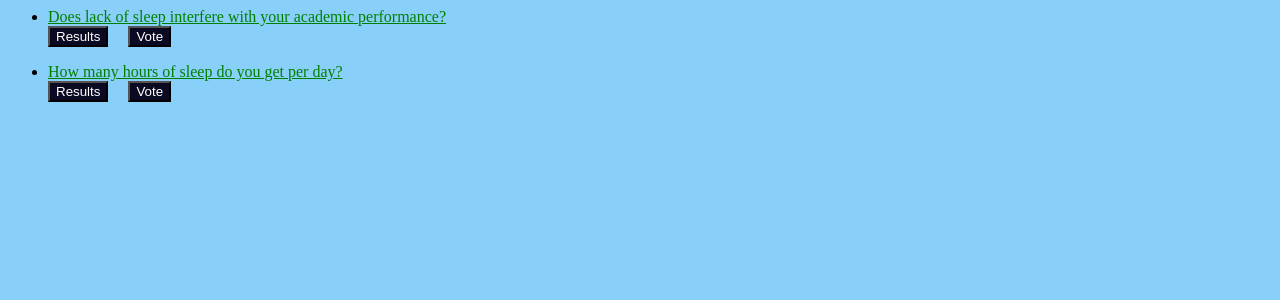
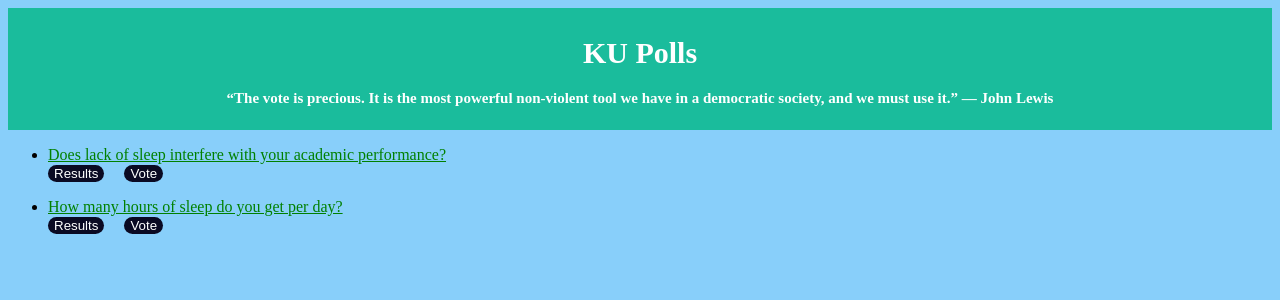
Before and after one commit to Supakrit65/ku-polls, a Django app: page /polls/ in a window 1280 px wide. Shown: the top 300 px of the page. Run offline with Django 4.2, Linux system fonts and the light colour scheme; data comes from the database, SQL or seed files in the repository; both versions use the stored data as it was after the commit.

Commit message:
add header to index page

```diff
--- a/polls/static/polls/style.css
+++ b/polls/static/polls/style.css
@@ -1,5 +1,13 @@
 li a {
     color: green;
+}
+
+.header {
+  padding: 8px;
+  text-align: center;
+  background: #1abc9c;
+  color: white;
+  font-size: 15px;
 }
 
 body {
@@ -10,4 +18,15 @@ body {
 button {
     background-color:#0a0a23;
     color: #fff;
+    border:none;
+    border-radius:15px;
 }
+
+input {
+    background-color:#0a0a23;
+    color: #fff;
+    border:none;
+    border-radius:15px;
+}
+
+tab { text-indent:10px }
--- a/polls/templates/polls/detail.html
+++ b/polls/templates/polls/detail.html
@@ -5,17 +5,17 @@
 {% csrf_token %}
 <fieldset>
     <legend><h1>{{ question.question_text }}</h1></legend>
-    {% if error_message %}<p><strong>{{ error_message }}</strong></p>{% endif %}
+    {% if error_message %}<p style="color:red;"><strong>{{ error_message }}</strong></p>{% endif %}
     {% for choice in question.choice_set.all %}
         <input type="radio" name="choice" id="choice{{ forloop.counter }}" value="{{ choice.id }}">
         <label for="choice{{ forloop.counter }}">{{ choice.choice_text }}</label><br>
     {% endfor %}
 </fieldset>
-<input type="submit" value="Vote">
+<p style="text-indent: 30px"><input type="submit" value="Vote">
 </form>
 
 <td><a href="{% url 'polls:results' question.id %}">
-    <button type="button">{{"Results"}}</button></a></td>&emsp;
+    <p style="text-indent: 20px"><button type="button">{{"Results"}}</button></a></td>&emsp;
 <a href="{% url 'polls:index' %}">
 <button type="button">{{"Back to List of Polls"}}</button>
 </a></pre>
--- a/polls/templates/polls/index.html
+++ b/polls/templates/polls/index.html
@@ -3,6 +3,11 @@
 <link rel="stylesheet" type="text/css" href="{% static 'polls/style.css' %}">
 <!DOCTYPE html>
 <html lang="en">
+<div class="header">
+  <h1>KU Polls</h1>
+  <p><b> “The vote is precious. It is the most powerful non-violent tool we have in a democratic society, and we must use it.”
+— John Lewis</b></p>
+</div>
 
 <head>
     <meta charset="UTF-8">
--- a/polls/templates/polls/results.html
+++ b/polls/templates/polls/results.html
@@ -19,5 +19,5 @@
 {% endif %}
 
 <pre><a href="{% url 'polls:index' %}">
-<button type="button">{{"Back to List of Polls"}}</button>
+<p style="text-indent: 20px"><button type="button">{{"Back to List of Polls"}}</button>
 </a></pre>
```
Also changed, not shown: db.sqlite3.
